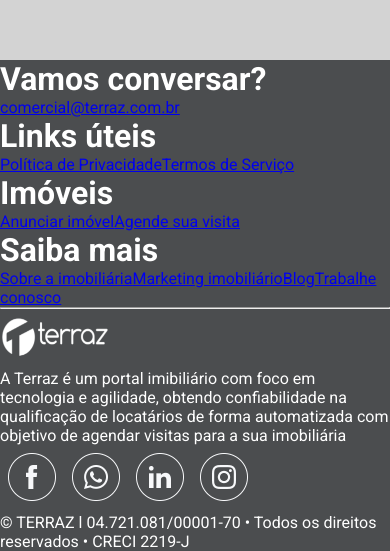
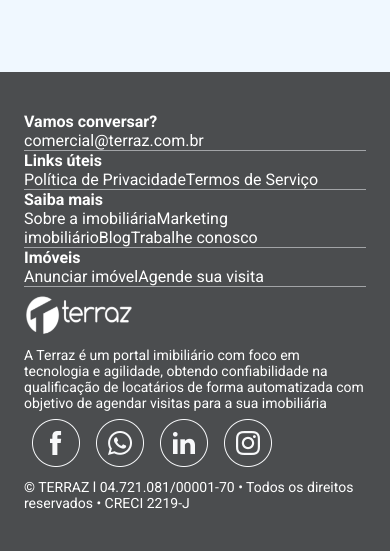
Before and after one commit to JoaoDobrowolski/responsive-footer, a React (Create React App) app: page / in a window 390 px wide. Shown: the part 293-844 px from the top of the page. Built offline with nearby package versions, Linux system fonts and the light colour scheme.

Commit message:
feat: added media query and some styles done

```diff
--- a/src/components/Footer/Footer.css
+++ b/src/components/Footer/Footer.css
@@ -12,6 +12,7 @@
 
 .content {
   flex: 1; /* Occupies the remaining available space */
+  background-color: aliceblue;
 }
 
 .terraz-logo { /* fix quality or change to svg */
@@ -23,3 +24,58 @@
   width: 64px;
   height: 64px;
 }
+
+a {
+  text-decoration: none;
+  color: inherit;
+  font-size: 16px;
+}
+
+h1 {
+  font-size: 16px;
+}
+
+p {
+  font-size: 14px;
+}
+
+hr {
+  border: 0;
+  height: 1px;
+  background-color: #A2A4A7;
+}
+
+
+
+/* computer screen ~~ 1440px */
+@media (min-width: 1201px) {
+  .footer {
+    padding: 56px 80px 80px 80px;
+  }
+
+  .hr-s, .hr-sm {
+    display: none;
+  }
+
+  h1 {
+    font-size: 18px;
+  }
+}
+
+/* tablet screen ~~ 704px */
+@media (min-width: 601px) and (max-width: 1200px) {
+  .footer {
+    padding: 46px 48px 40px 48px;
+  }
+
+  .hr-s {
+    display: none;
+  }
+}
+
+/* smartphone screen ~~ 360px */
+@media (max-width: 600px) {
+  .footer {
+    padding: 40px 24px;
+  }
+}
--- a/src/components/Footer/Footer.js
+++ b/src/components/Footer/Footer.js
@@ -20,6 +20,9 @@
           comercial@terraz.com.br
         </a>
       </div>
+
+      <hr className="hr-s" />
+
       <div>
         <h1>Links úteis</h1>
         <a href="https://www.google.com/" target="_blank" rel="noopener noreferrer">
@@ -29,15 +32,9 @@
           Termos de Serviço
         </a>
       </div>
-      <div>
-        <h1>Imóveis</h1>
-        <a href="https://www.google.com/" target="_blank" rel="noopener noreferrer">
-          Anunciar imóvel
-        </a>
-        <a href="https://www.google.com/" target="_blank" rel="noopener noreferrer">
-          Agende sua visita
-        </a>
-      </div>
+
+      <hr className="hr-sm" />
+
       <div>
         <h1>Saiba mais</h1>
         <a href="https://www.google.com/" target="_blank" rel="noopener noreferrer">
@@ -53,7 +50,21 @@
           Trabalhe conosco
         </a>
       </div>
-      <hr></hr>
+
+      <hr className="hr-s" />
+
+      <div>
+        <h1>Imóveis</h1>
+        <a href="https://www.google.com/" target="_blank" rel="noopener noreferrer">
+          Anunciar imóvel
+        </a>
+        <a href="https://www.google.com/" target="_blank" rel="noopener noreferrer">
+          Agende sua visita
+        </a>
+      </div>
+
+      <hr className="hr-smb" />
+
       <div>
         <img className="terraz-logo" src={terrazLogo} alt="terraz-logo" />
       </div>
@@ -62,12 +73,14 @@
           A Terraz é um portal imibiliário com foco em tecnologia e agilidade, obtendo confiabilidade na qualificação de locatários de forma automatizada com objetivo de agendar visitas para a sua imobiliária
         </p>
       </div>
+
       <div>
         <img className="social-logo" src={faceLogo} alt="facebook-logo" />
         <img className="social-logo" src={whatsLogo} alt="whatsapp-logo" />
         <img className="social-logo" src={linkedinLogo} alt="linkedin-logo" />
         <img className="social-logo" src={instaLogo} alt="instagram-logo" />
       </div>
+
       <div>
         <p>© TERRAZ l 04.721.081/00001-70 • Todos os direitos reservados • CRECI 2219-J</p>
       </div>
```
